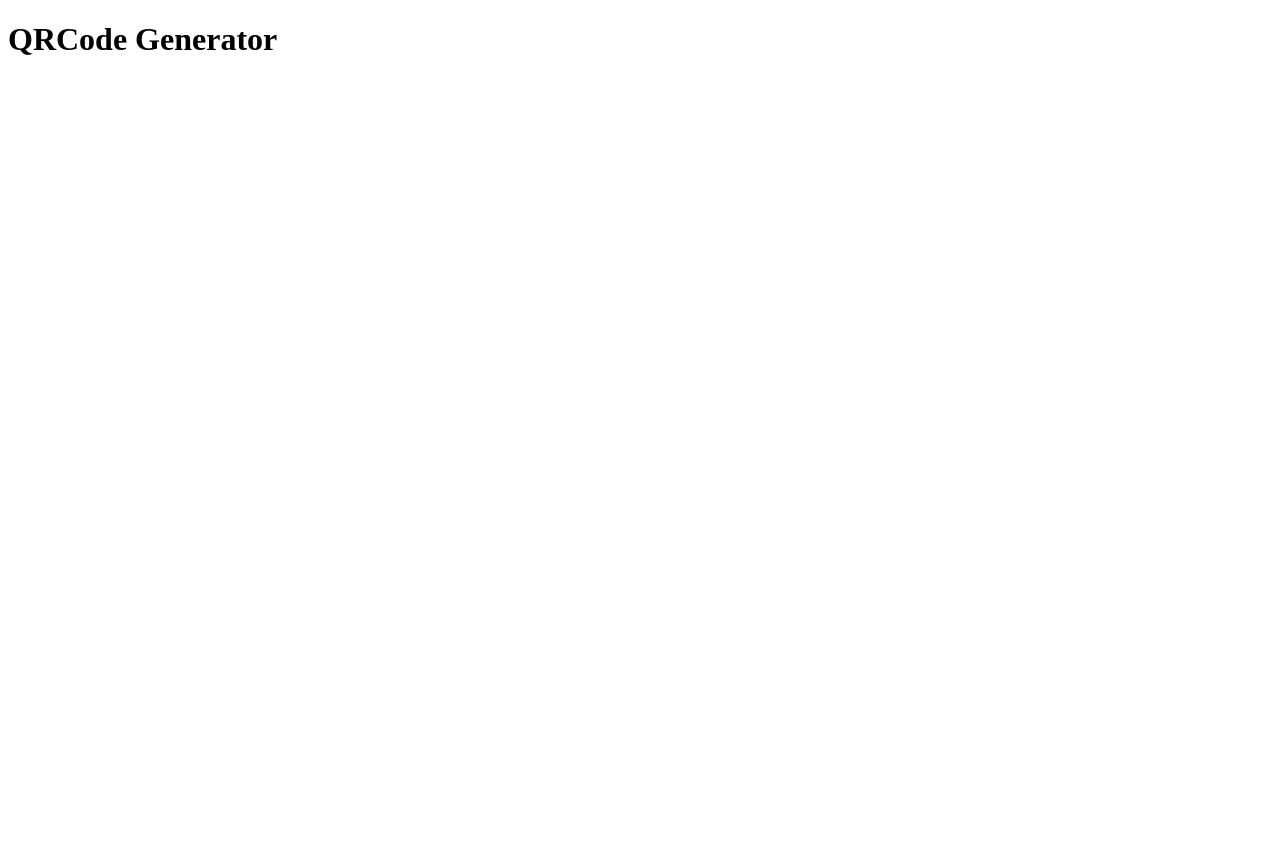
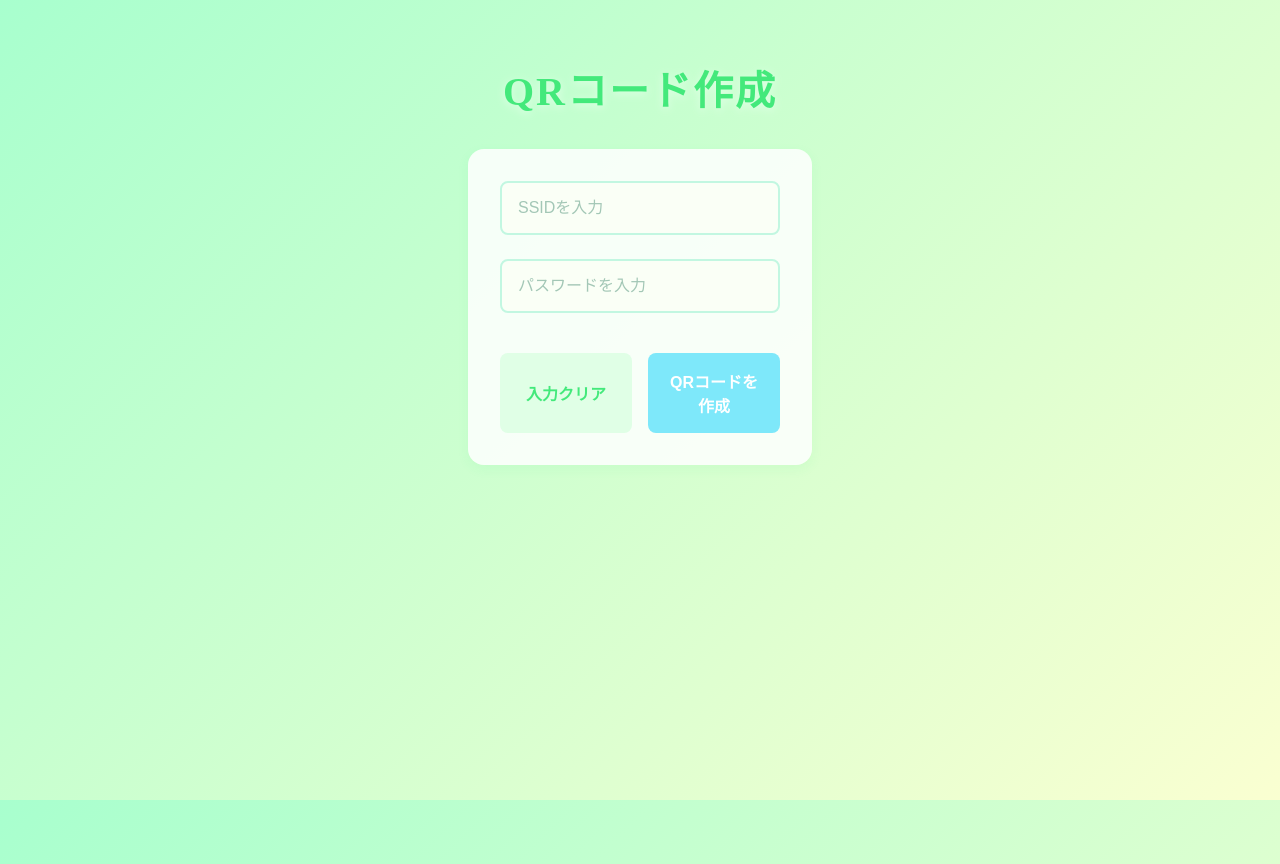
Before and after one commit to miyaRyo226/qrcode-service, a Next.js app: page / in a window 1280 px wide. Before the commit the page ends 800 px from the top, so only its background shows below. Built offline with nearby package versions, Linux system fonts and the light colour scheme.

Commit message:
fix: スタイル調整途中コミット

```diff
--- a/src/app/layout.tsx
+++ b/src/app/layout.tsx
@@ -1,3 +1,5 @@
+import "../styles/globals.css";
+
 type Props = { children: React.ReactNode };
 
 export default function RootLayout({ children }: Props) {
--- a/src/app/page.tsx
+++ b/src/app/page.tsx
@@ -1,3 +1,63 @@
+"use client";
+import { QRCodeCanvas } from "qrcode.react";
+import { useState } from "react";
+import styles from "../styles/Home.module.css";
+
 export default function Home() {
-	return <h1>QRCode Generator</h1>;
+	const [ssid, setSsid] = useState("");
+	const [password, setPassword] = useState("");
+	const [canMakeQRCode, setCanMakeQRCode] = useState(false);
+
+	return (
+		<div className={styles["container"]}>
+			<h1 className={styles["title"]}>QRコード作成</h1>
+			<main className={styles["main"]}>
+				<input
+					type="text"
+					className={styles["inputField"]}
+					placeholder="SSIDを入力"
+					value={ssid}
+					onChange={(e) => setSsid(e.target.value)}
+				/>
+				<input
+					type="password"
+					className={styles["inputField"]}
+					placeholder="パスワードを入力"
+					value={password}
+					onChange={(e) => setPassword(e.target.value)}
+				/>
+				<div className={styles["buttonContainer"]}>
+					<button
+						type="button"
+						className={`${styles["button"]} ${styles["clearButton"]}`}
+						onClick={() => {
+							setSsid("");
+							setPassword("");
+							setCanMakeQRCode(false);
+						}}
+					>
+						入力クリア
+					</button>
+					<button
+						type="button"
+						className={`${styles["button"]} ${styles["generateButton"]}`}
+						onClick={() => {
+							if (ssid.length > 0 && password.length > 0) {
+								setCanMakeQRCode(true);
+							} else {
+								alert("SSIDとパスワードを入力してください");
+							}
+						}}
+					>
+						QRコードを作成
+					</button>
+				</div>
+				{canMakeQRCode && (
+					<div className={styles["qrCodeContainer"]}>
+						<QRCodeCanvas value={`WIFI:S:${ssid};T:WPA;P:${password};;`} />
+					</div>
+				)}
+			</main>
+		</div>
+	);
 }
--- /dev/null
+++ b/src/styles/Home.module.css
@@ -0,0 +1,100 @@
+.container {
+	max-width: 600px;
+	margin: 0 auto;
+	padding: 2rem;
+	min-height: 100vh;
+	display: flex;
+	flex-direction: column;
+	justify-content: flex-start;
+	align-items: center;
+	background: transparent;
+}
+
+.spacer {
+	flex: 0 0 10vh;
+}
+
+.title {
+	font-size: 2.5rem;
+	font-weight: 700;
+	text-align: center;
+	margin-bottom: 2rem;
+	color: var(--title-green);
+	letter-spacing: 0.05em;
+	text-shadow: 0 2px 8px var(--title-shadow);
+}
+
+.main {
+	display: flex;
+	flex-direction: column;
+	gap: 1.5rem;
+	background: rgba(255, 255, 255, 0.85);
+	padding: 2rem;
+	border-radius: 16px;
+	box-shadow: 0 4px 12px rgba(67, 233, 123, 0.08);
+}
+
+.inputField {
+	padding: 1rem;
+	border: 2px solid #c2f7e1;
+	border-radius: 8px;
+	font-size: 1rem;
+	transition: all 0.3s ease;
+	background: #fafff6;
+}
+
+.inputField:focus {
+	outline: none;
+	border-color: var(--accent-green);
+	box-shadow: 0 0 0 3px #e0ffe6;
+}
+
+.inputField::placeholder {
+	color: #a3c7b6;
+}
+
+.buttonContainer {
+	display: flex;
+	gap: 1rem;
+	margin-top: 1rem;
+}
+
+.button {
+	flex: 1;
+	padding: 1rem;
+	border: none;
+	border-radius: 8px;
+	font-size: 1rem;
+	font-weight: 600;
+	cursor: pointer;
+	transition: all 0.3s ease;
+}
+
+.clearButton {
+	background-color: #e0ffe6;
+	color: #43e97b;
+}
+
+.clearButton:hover {
+	background-color: #c2f7e1;
+}
+
+.generateButton {
+	background-color: var(--button-green);
+	color: white;
+}
+
+.generateButton:hover {
+	background-color: var(--button-green-hover);
+	color: #43e97b;
+}
+
+.qrCodeContainer {
+	display: flex;
+	justify-content: center;
+	margin-top: 2rem;
+	padding: 2rem;
+	background-color: #fafff6;
+	border-radius: 8px;
+	box-shadow: 0 2px 8px rgba(67, 233, 123, 0.08);
+}
--- /dev/null
+++ b/src/styles/globals.css
@@ -0,0 +1,23 @@
+:root {
+	--main-green: #a8ffce;
+	--sub-green: #faffd1;
+	--accent-green: #7ee8fa;
+	--button-green: #7ee8fa;
+	--button-green-hover: #a8ffce;
+	--title-green: #43e97b;
+	--title-shadow: #e0ffe6;
+}
+
+body,
+html {
+	min-height: 100vh;
+	margin: 0;
+	padding: 0;
+	width: 100vw;
+	height: 100vh;
+	background: linear-gradient(
+		135deg,
+		var(--main-green) 0%,
+		var(--sub-green) 100%
+	);
+}
```
Also changed, not shown: src/components/ui/QRCode/index.tsx (added, +9 -0 lines), 1 other file (tests, documents, lock files or other folders).
